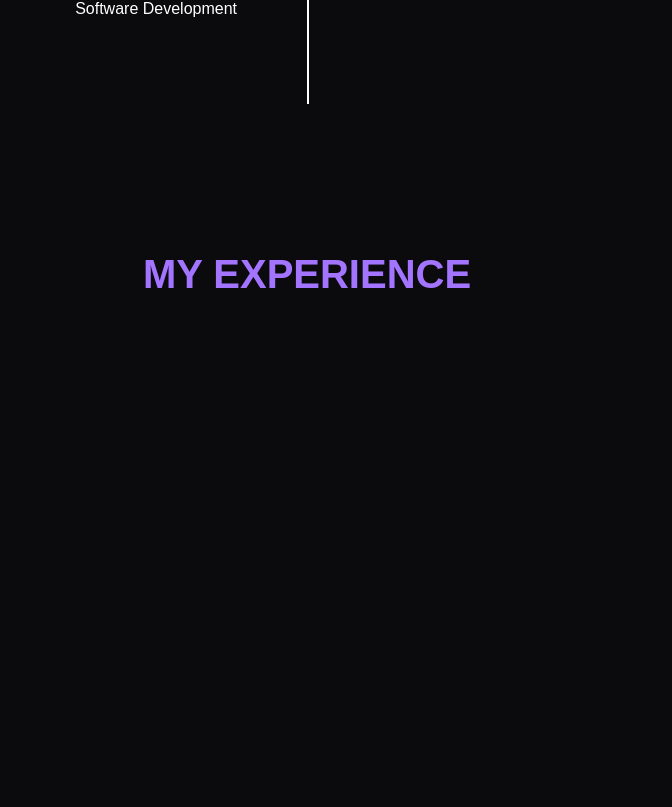
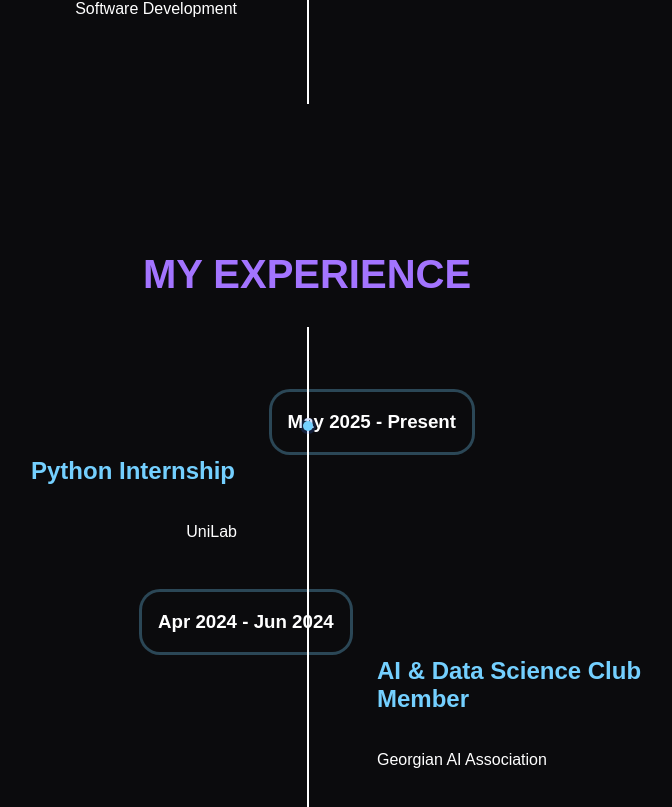
Before and after one commit to DavitEgoian/Portfolio-Website, a React (Create React App) app: page / in a window 1280 px wide. Shown: the part 9624-10431 px from the top of the page, without its empty margins (333-1005 px from the left). Before the commit the page ends 9948 px from the top, so only its background shows below. Built offline with nearby package versions, Linux system fonts and the light colour scheme; a web font is replaced by a local one.

Commit message:
experience timeline add

```diff
--- a/src/App.js
+++ b/src/App.js
@@ -10,6 +10,7 @@ import techLogos from "./data/techLogos";
 import cardsData from "./data/cardsData";
 import socialLogos from "./data/socialLogos";
 import educationTimeline from "./data/educationTimeline";
+import experienceTimeline from "./data/experienceTimeline";
 
 function App() {
   const containerRef = useRef(null);
@@ -163,6 +164,22 @@ function App() {
         </ul>
       </div>
       <h1 className="section-title">MY EXPERIENCE</h1>
+      <div className="timeline">
+        <ul>
+          {experienceTimeline.map(({ title, desc, date }) => (
+            <li>
+              <div className="right_content">
+                <h2>{title}</h2>
+                <p>{desc} </p>
+              </div>
+              <div className="left_content">
+                <h3>{date}</h3>
+              </div>
+            </li>
+          ))}
+          <div style={{ clear: "both" }} />
+        </ul>
+      </div>
     </div>
   );
 }
```
